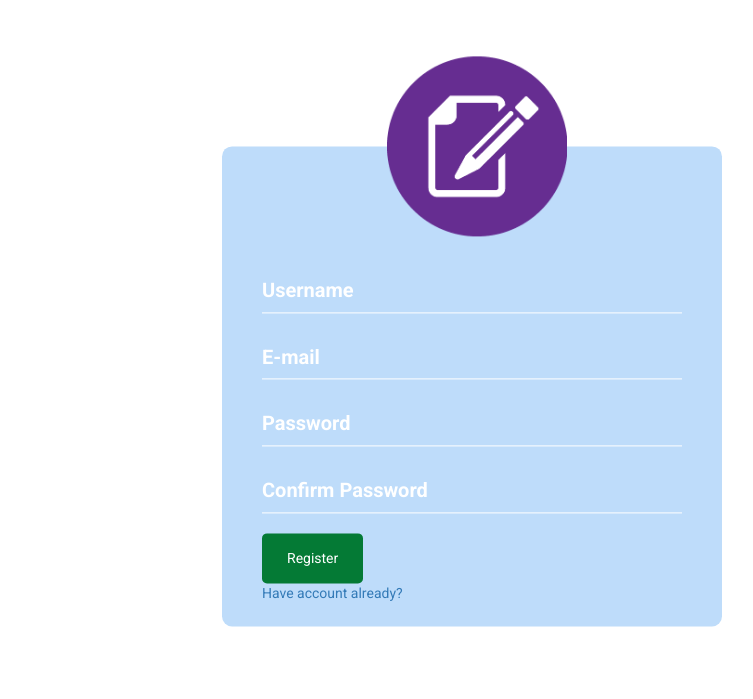
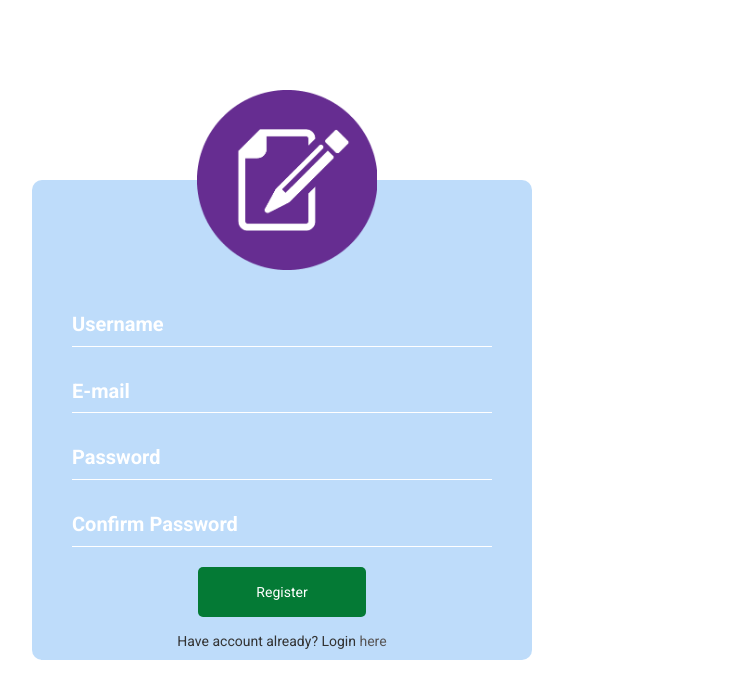
Before and after one commit to EventWeb/EventWeb, a PHP site: page /signup.php in a window 1280 px wide. Shown: the part 52-751 px from the top of the page, without its empty margins (468-1221 px from the left). Run offline with PHP 8.4, Linux system fonts and the light colour scheme; some libraries are stand-ins or nearby versions.

Commit message:
add server.php, errors.php and index.php

```diff
--- a/css/style.css
+++ b/css/style.css
@@ -1,3 +1,9 @@
+* {
+    margin: 0;
+    border: 0;
+    padding: 0;
+}
+
 body {
 	font-family: 'Roboto', sans-serif;
 }
@@ -10,8 +16,7 @@ body {
     background-color: rgba(163, 205, 248, 0.7);
     border-radius: 10px;
     top: 50%;
-    left: 50%;
-    transform: translate(10%, -42%);
+    transform: translate(100%, -35%);
     padding: 40px;
     box-sizing: border-box;
 }
@@ -60,7 +65,7 @@ body {
     font-size: 15px;
 }
 
-.register_page input[type="submit"] {
+.btn {
     background: transparent;
     outline: none;
     padding: 15px 25px;
@@ -69,8 +74,44 @@ body {
     border: none;
     border-radius: 5px;
     cursor: pointer;
+    width: 40%;
+    margin-left: 30%;
+    margin-right: 30%;
 }
 
-.register_page input[type="submit"]:focus {
+.btn:focus {
     background-color: rgb(1, 58, 15);
 }
+
+.form_footer {
+    font-size: 1em;
+    padding: 1em 0;
+    text-align: center;
+}
+
+.form_footer a {
+    color: #585555;
+    text-decoration: none;
+    transition: border-color 0.3s;
+}
+
+.form_footer a:hover {
+    border-bottom: 1px dotted #8c8c8c;
+}
+
+.error {
+	width: 92%;
+	margin: 0px auto;
+	padding: 10px;
+	border: 1px solid #a94442;
+	color: #a94442;
+	background: #f2dede;
+	border-radius: 5px;
+	text-align: left;
+}
+.success {
+	color: #3c763d;
+	background: #dff0d8;
+	border: 1px solid #3c763d;
+	margin-bottom: 20px;
+}
--- /dev/null
+++ b/errors.php
@@ -0,0 +1,7 @@
+<?php  if (count($errors) > 0) : ?>
+	<div class="error">
+		<?php foreach ($errors as $error) : ?>
+			<p><?php echo $error ?></p>
+		<?php endforeach ?>
+	</div>
+<?php  endif ?>
--- /dev/null
+++ b/server.php
@@ -0,0 +1,73 @@
+<?php
+	//session_start();
+
+	// variable declaration
+	$username = "";
+	$email    = "";
+	$errors = array();
+	$_SESSION['success'] = "";
+
+	// connect to database
+	$db = mysqli_connect('localhost', 'root', '', 'eventweb');
+
+	// REGISTER USER
+	if (isset($_POST['reg_user'])) {
+		// receive all input values from the form
+		$username = mysqli_real_escape_string($db, $_POST['username']);
+		$email = mysqli_real_escape_string($db, $_POST['email']);
+		$password_1 = mysqli_real_escape_string($db, $_POST['password_1']);
+		$password_2 = mysqli_real_escape_string($db, $_POST['password_2']);
+
+		// form validation: ensure that the form is correctly filled
+		if (empty($username)) { array_push($errors, "Username is required"); }
+		if (empty($email)) { array_push($errors, "Email is required"); }
+		if (empty($password_1)) { array_push($errors, "Password is required"); }
+
+		if ($password_1 != $password_2) {
+			array_push($errors, "The two passwords do not match");
+		}
+
+		// register user if there are no errors in the form
+		if (count($errors) == 0) {
+			$password = md5($password_1);//encrypt the password before saving in the database
+			$query = "INSERT INTO user (name, password, email)
+					  VALUES('$username', '$password', '$email')";
+			mysqli_query($db, $query);
+
+			$_SESSION['username'] = $username;
+			$_SESSION['success'] = "You are now logged in";
+			header('location: index.php');
+		}
+
+	}
+
+	// ...
+
+	// LOGIN USER
+	if (isset($_POST['login_user'])) {
+		$username = mysqli_real_escape_string($db, $_POST['username']);
+		$password = mysqli_real_escape_string($db, $_POST['password']);
+
+		if (empty($username)) {
+			array_push($errors, "Username is required");
+		}
+		if (empty($password)) {
+			array_push($errors, "Password is required");
+		}
+
+		if (count($errors) == 0) {
+			$password = md5($password);
+			$query = "SELECT * FROM users WHERE username='$username' AND password='$password'";
+			$results = mysqli_query($db, $query);
+
+			if (mysqli_num_rows($results) == 1) {
+				$_SESSION['username'] = $username;
+				$_SESSION['success'] = "You are now logged in";
+				header('location: index.php');
+			}else {
+				array_push($errors, "Wrong username/password combination");
+			}
+		}
+	}
+
+?>
--- a/signup.php
+++ b/signup.php
@@ -1,15 +1,19 @@
+<?php include('server.php') ?>
 <!DOCTYPE html>
 <html>
 <head>
-	<?php require('partials/html-head.php'); ?>
+    <?php require('partials/html-head.php'); ?>
 </head>
 <body>
 	<?php require('partials/header.php'); ?>
 	<div class="register_page">
         <img src="images/register.png" alt="signup image">
-        <form method="post" action="register.html">
+        <form method="post" action="signup.php">
+            <!-- display validation message-->
+            <?php include('errors.php');?>
+            <!-- display ends-->
             <div class="register_form">
-                <input type="text" name=username required autocomplete="off">
+                <input type="text" name="username" required autocomplete="off">
                 <label>Username</label>
             </div>
             <div class="register_form">
@@ -17,18 +21,22 @@
                 <label>E-mail</label>
             </div>
             <div class="register_form">
-                <input type="password" name="fPass" required>
+                <input type="password" name="password_1" required>
                 <label>Password</label>
             </div>
             <div class="register_form">
-                <input type="password" name="sPass" required>
+                <input type="password" name="password_2" required>
                 <label>Confirm Password</label>
             </div>
+            <div class="register_form_btn">
+                <button type="submit" class = "btn" name="reg_user"> Register </button>
+            </div>
+            <div class="form_footer">
+                Have account already? Login <a href="login.php">here</a>
+            </div>
+        </form>
+    </div>
 
-            <input type="submit" name="btn_register" value="Register">
-        </form>
-        <a href="index.html">Have account already?</a>
-    </div>
 	<?php require('partials/footer.php'); ?>
 	<script src="js/script.js"></script>
 </body>
```
Also changed, not shown: index.php (added, +49 -0 lines).
